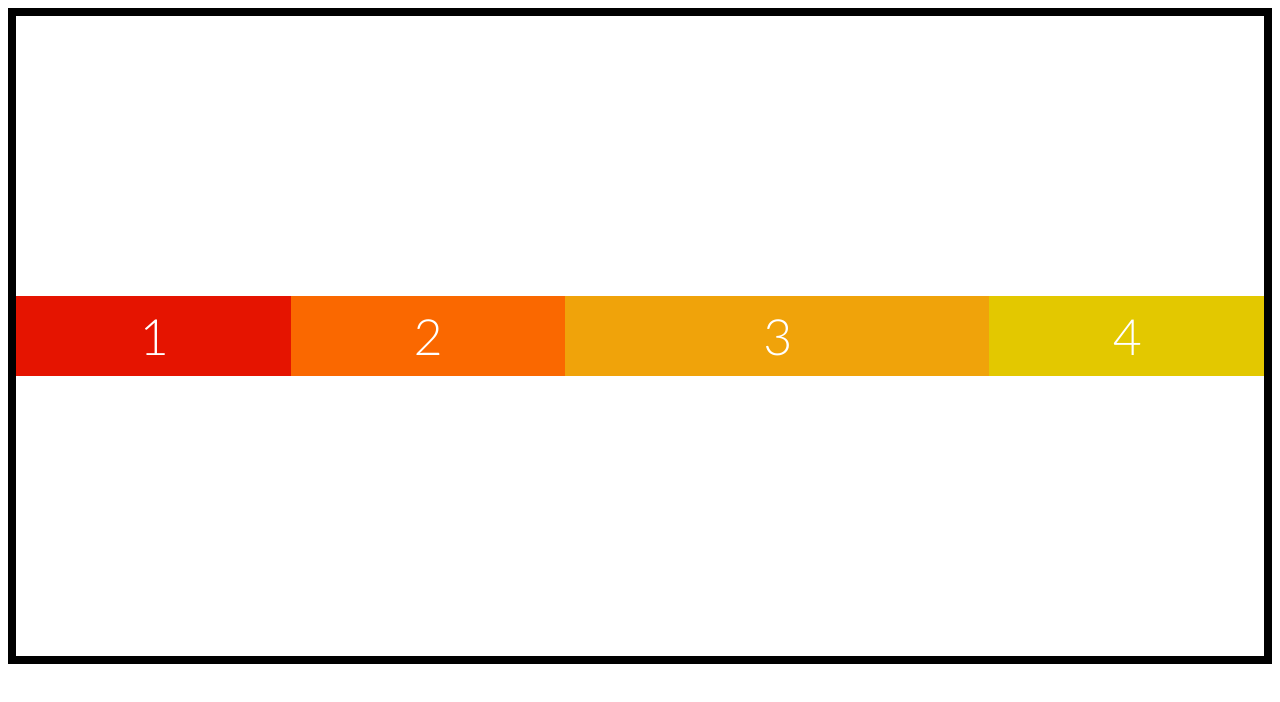
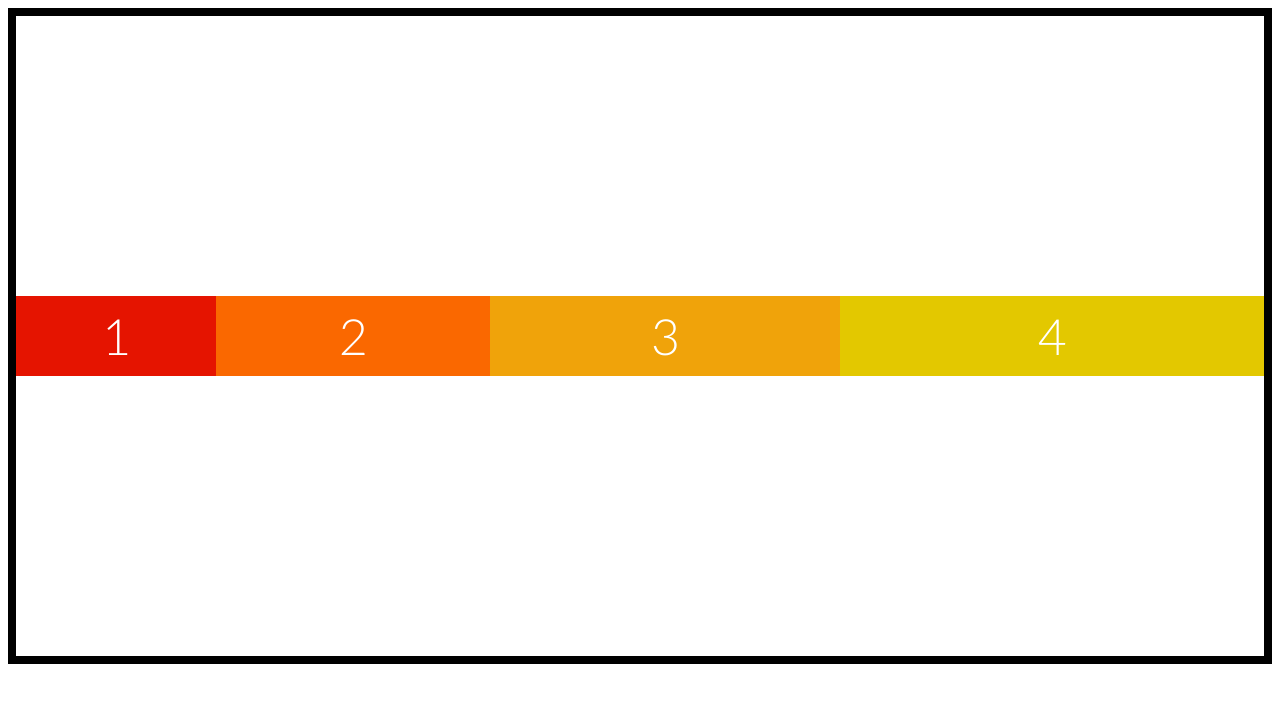
Before and after one commit to gregcotech007/flexbox-css, a plain HTML site: page index.html in a window 1280 px wide. Drawn offline with Linux system fonts and the light colour scheme.

Commit message:
Flex boxes grow to take up the additional available spaces as assigned by number

```diff
--- a/assets/css/style.css
+++ b/assets/css/style.css
@@ -18,12 +18,15 @@
     flex-basis: 100%;
 } */
 
-.box-1 {background: #e51400; /* font-size: 1.3em; */}
-.box-2 {background: #fa6800; /* font-size: 3.3em; */}
+.box-1 {background: #e51400;
+        flex-grow: 1; /* font-size: 1.3em; */}
+.box-2 {background: #fa6800;
+        flex-grow: 2; /* font-size: 3.3em; */}
 .box-3 {background: #f0a30a;
-        flex-grow: 2;
+        flex-grow: 3;
       /*  align-self: flex-start;  font-size: 2.3em; */}
-.box-4 {background: #e3c800; /* font-size: 6.3em; */}
+.box-4 {background: #e3c800;
+        flex-grow: 4; /* font-size: 6.3em; */}
 .box-5 {background: #a4c400;}
 .box-6 {background: #60a917;}
 .box-7 {background: #00aba9;}
```
